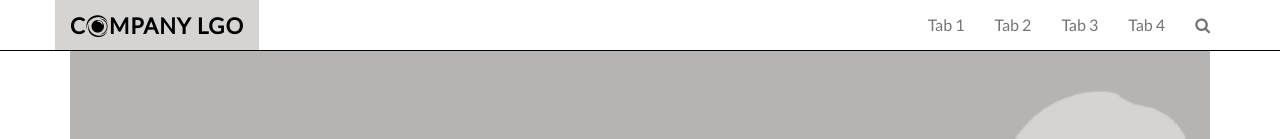
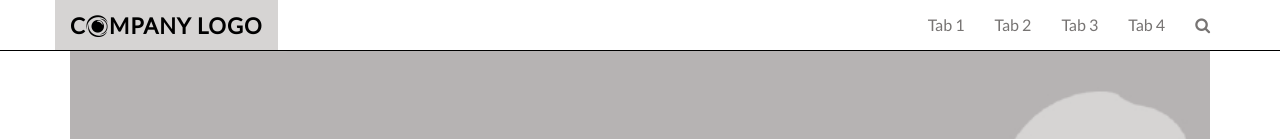
Before and after one commit to RuslanKulynych/CSS_Lecture_2, a plain HTML site: page index.html in a window 1280 px wide. Shown: the top 139 px of the page. Drawn offline with Linux system fonts and the light colour scheme.

Commit message:
Update index.html

```diff
--- a/index.html
+++ b/index.html
@@ -13,7 +13,7 @@
       <div class="navbar navbar-fixed-top">
          <div class="container">
             <div class="navbar-header">
-               <a class="navbar-brand" href="#">C<i class="fa fa-eercast" aria-hidden="true"></i>MPANY LGO</a>
+               <a class="navbar-brand" href="#">C<i class="fa fa-eercast" aria-hidden="true"></i>MPANY LOGO</a>
             </div>
             <div class="navbar-collapse collapse">
                <ul class="nav navbar-nav navbar-right">
```
